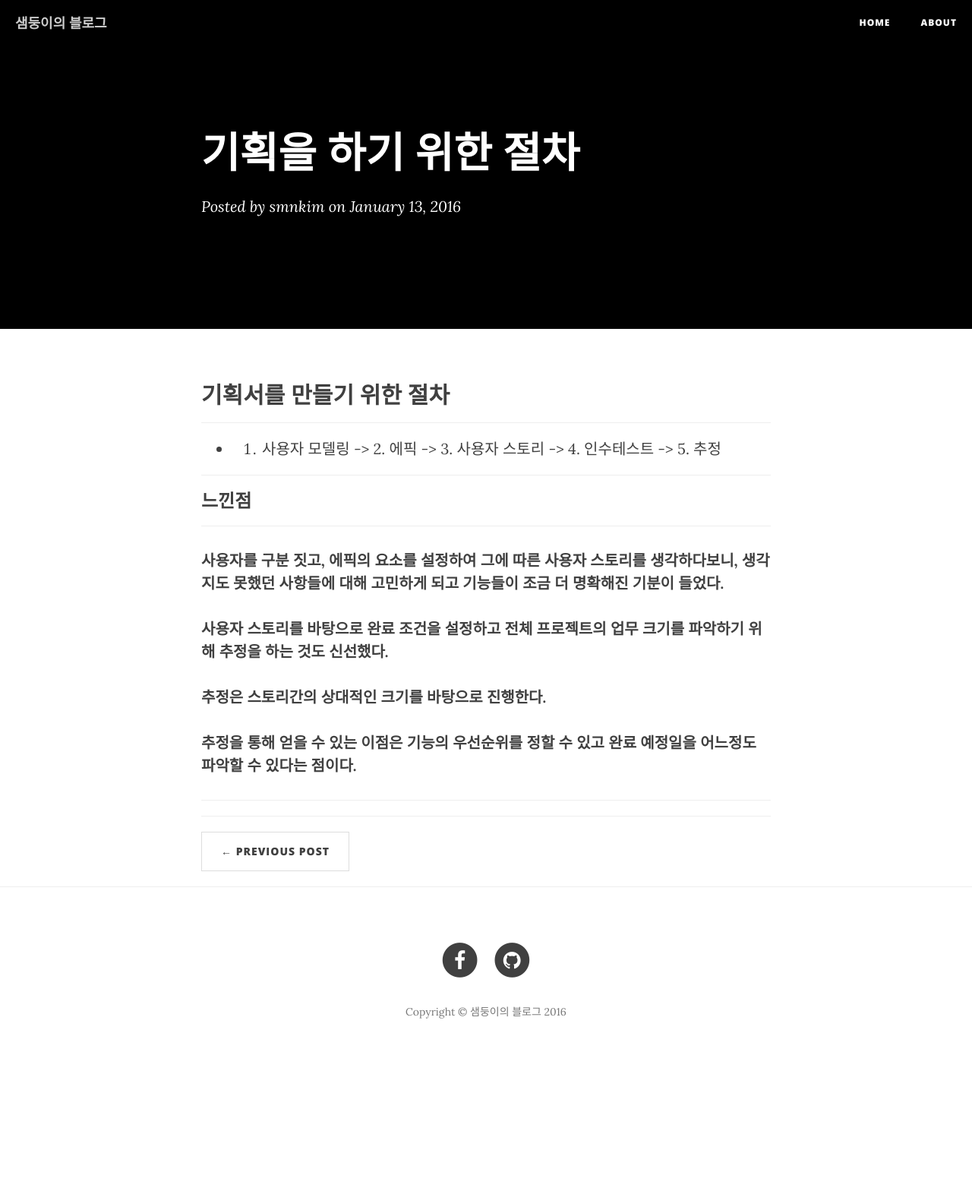
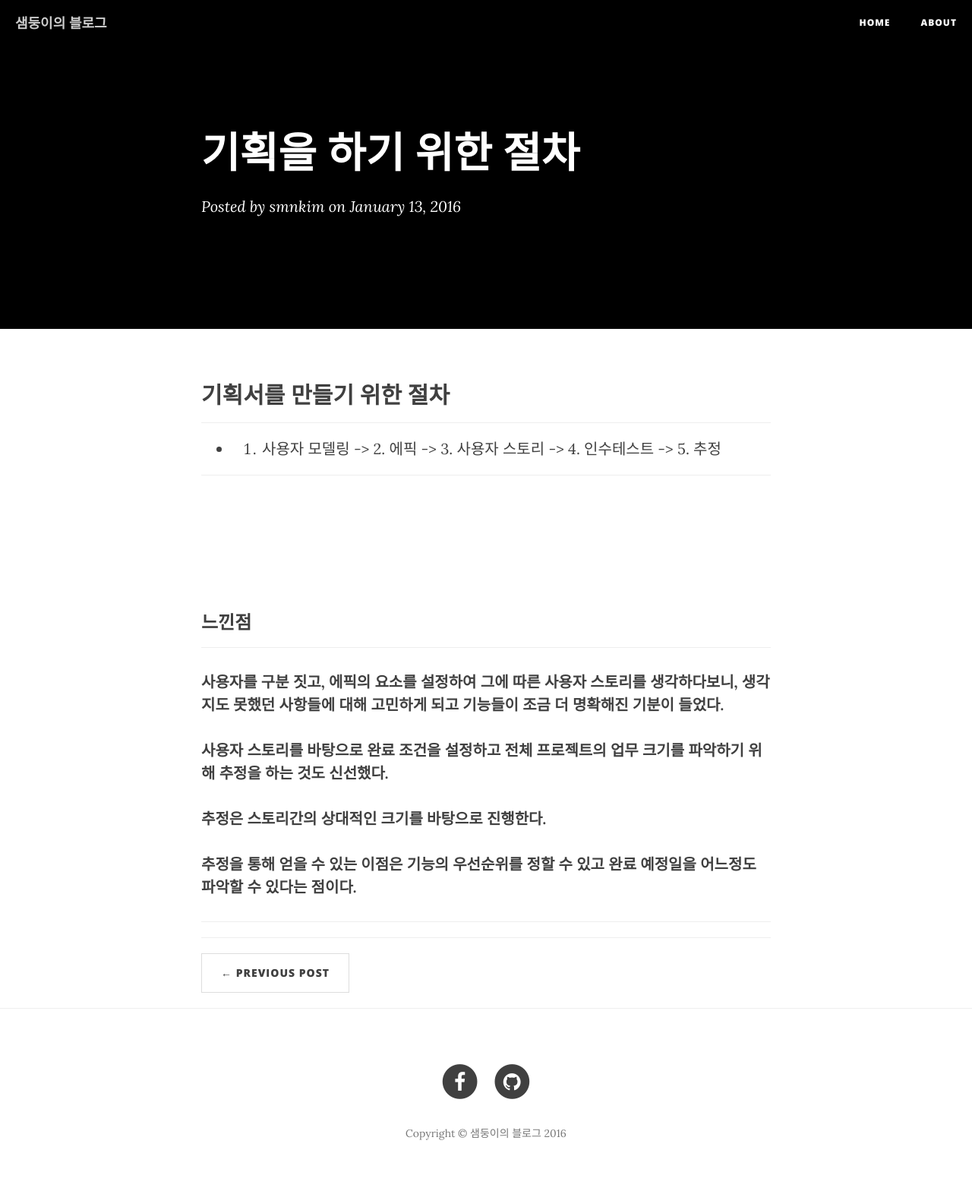
Before and after one commit to smnkim/smnkim.github.io, a Jekyll site: the page built from _posts/2016-01-13-smn-article.1.markdown, in a window 1280 px wide. Shown: the whole page at 76% size. Built offline with Jekyll 4.4.1, drawn with Linux system fonts in a browser that asks for light colours; nearby versions of some CDN libraries; before the commit the page ends 1408 px from its top, so only the background shows below that.

Commit message:
img commit

```diff
--- a/_posts/2016-01-13-smn-article.1.markdown
+++ b/_posts/2016-01-13-smn-article.1.markdown
@@ -16,8 +16,7 @@ header-img: "img/smnkim.jpg"
 - 1. 사용자 모델링 -> 2. 에픽 -> 3. 사용자 스토리 -> 4. 인수테스트 -> 5. 추정
 
 ----
-
-
+<br><br><br><br>
 ### 느낀점
 
 ----
```
